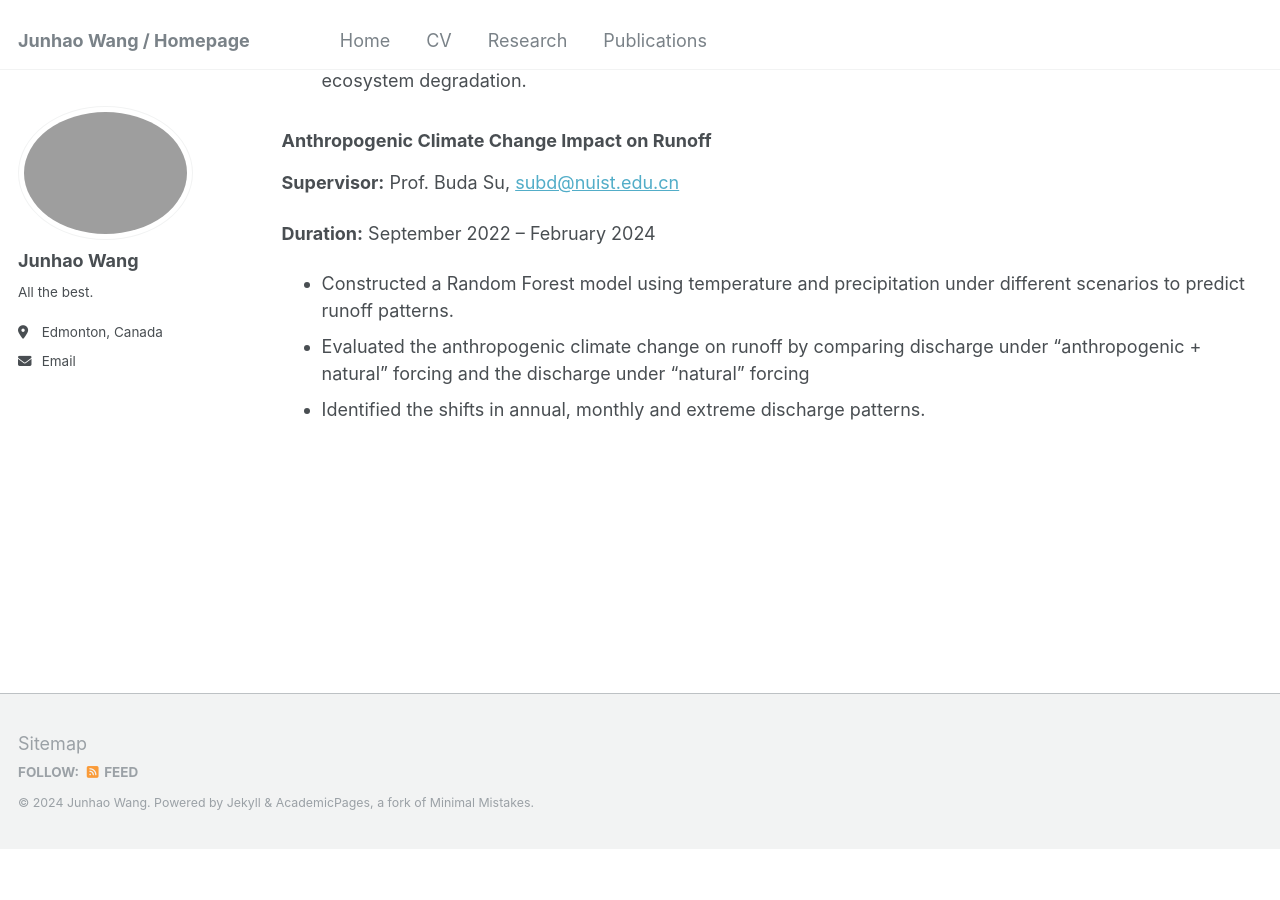
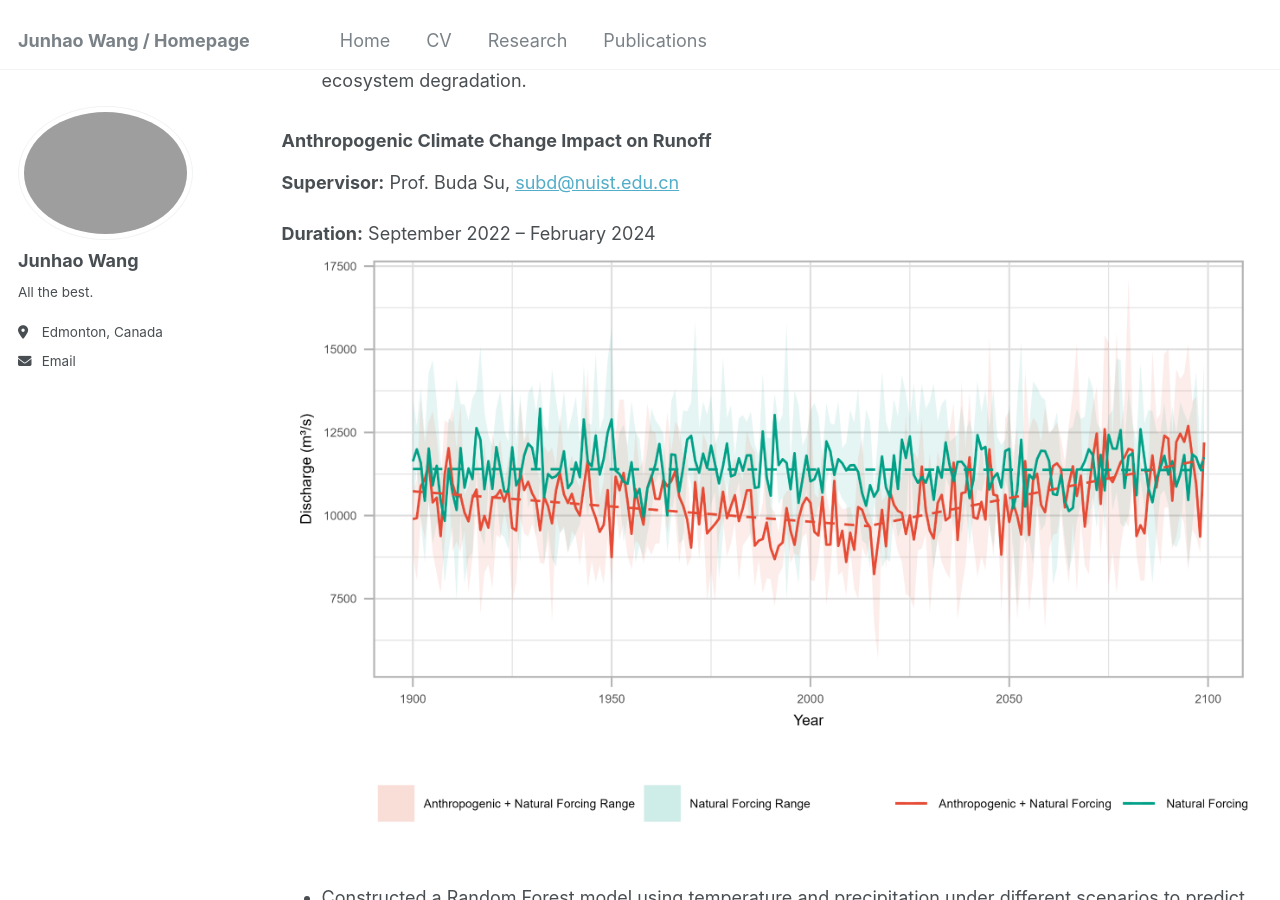
Before and after one commit to sigmundw/sigmundw.github.io, a Jekyll site: the page built from _pages/research.md, in a window 1280 px wide and 900 px high, scrolled down 645 px. Built offline with Jekyll 4.4.1, drawn with Linux system fonts in a browser that asks for light colours; before the commit the page ends 1494 px from its top, so only the background shows below that.

Commit message:
Update research.md

```diff
--- a/_pages/research.md
+++ b/_pages/research.md
@@ -30,7 +30,7 @@ redirect_from:
 **Supervisor:** Prof. Buda Su, [subd@nuist.edu.cn](subd@nuist.edu.cn)
 
 **Duration:** September 2022 – February 2024
-
+![cuntan](https://sigmundw.github.io/images/cuntan.png)
 - Constructed a Random Forest model using temperature and precipitation under different scenarios to predict runoff patterns.
 - Evaluated the anthropogenic climate change on runoff by comparing discharge under “anthropogenic + natural” forcing and the discharge under “natural” forcing
 - Identified the shifts in annual, monthly and extreme discharge patterns.
```
